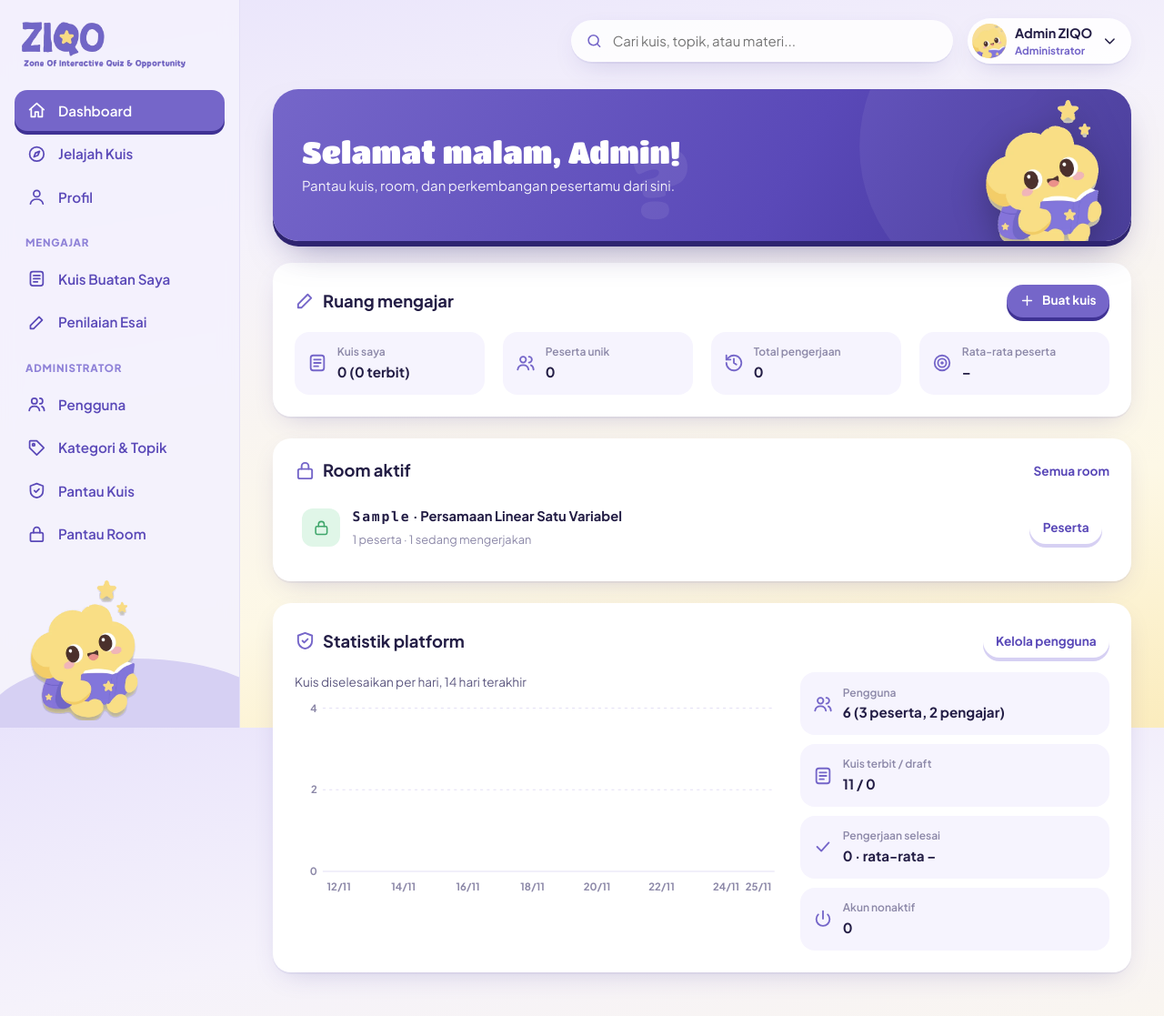
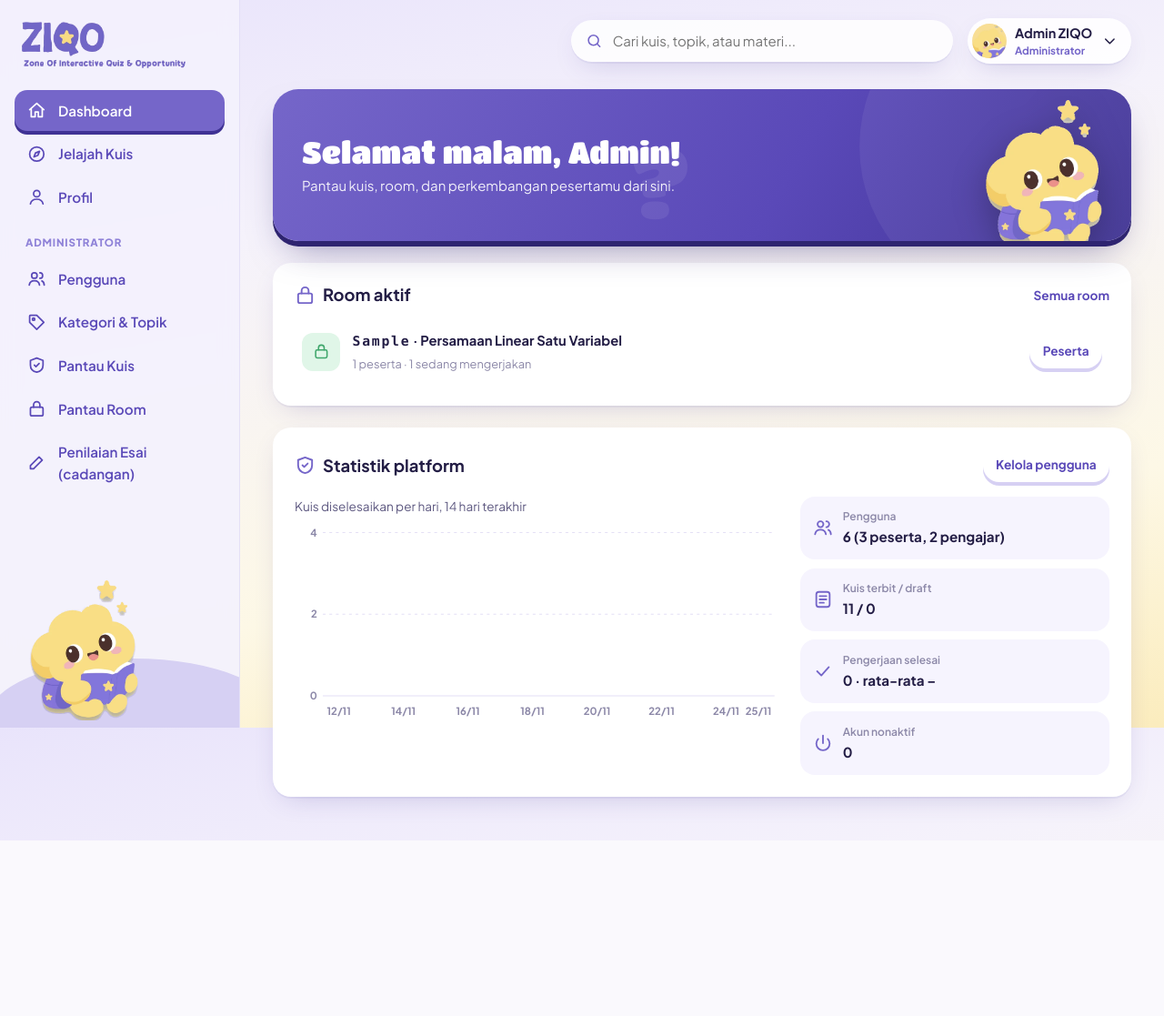
Before and after one commit to wafihafidzon/ziqo, a Laravel app: page /dashboard in a window 1280 px wide. Shown: the whole page at 91% size. After the commit the page ends 924 px from the top, so only its background shows below. Run offline with Laravel 12, Linux system fonts and the light colour scheme; a user stored in the database is signed in; data comes from the database, SQL or seed files in the repository; tables that the repository leaves empty hold one stand-in row (values such as "Sample post").

Commit message:
Make admin a supervisor only
Admins no longer have the Mengajar menu or their own quizzes: Kuis Saya and
quiz creation redirect to Pantau Kuis. Essay grading stays as a backup under
the Administrator menu, and admins keep full oversight of every teacher's
quizzes, rooms and results.

```diff
--- a/app/Http/Controllers/DashboardController.php
+++ b/app/Http/Controllers/DashboardController.php
@@ -22,7 +22,9 @@ class DashboardController extends Controller
                 'title' => 'Dashboard',
                 'menu' => 'dashboard',
                 'user' => $user,
-                'guru' => $stats->teacher($uid),
+                'mengajar' => true,
+                // Admin supervisor tidak punya kuis sendiri, jadi tanpa ringkasan "Ruang mengajar".
+                'guru' => $admin ? null : $stats->teacher($uid),
                 'esai' => $stats->pendingEssays($admin ? null : $uid, 5),
                 'roomAktif' => $rooms->overview($admin ? null : $uid, ['status' => 'buka'], 5),
             ];
--- a/app/Http/Controllers/Pengajar/GradingController.php
+++ b/app/Http/Controllers/Pengajar/GradingController.php
@@ -36,7 +36,7 @@ class GradingController extends Controller
         $user = $this->user();
         return view('pengajar.penilaian', [
             'title' => 'Penilaian Esai',
-            'menu' => 'penilaian',
+            'menu' => $user->hasRole('admin') ? 'admin-esai' : 'penilaian',
             'rows' => $stats->pendingEssays($user->hasRole('admin') ? null : $user->id, 100),
         ]);
     }
@@ -47,7 +47,7 @@ class GradingController extends Controller
         $peserta = $attempt->user;
         return view('pengajar.nilai', [
             'title' => 'Penilaian: ' . $peserta['nama'],
-            'menu' => 'penilaian',
+            'menu' => $this->user()->hasRole('admin') ? 'admin-esai' : 'penilaian',
             'quiz' => $quiz,
             'a' => $attempt,
             'peserta' => $peserta,
--- a/app/helpers.php
+++ b/app/helpers.php
@@ -71,6 +71,12 @@ function salam(): string
 {
     $j = (int) date('G');
     return $j < 11 ? 'Selamat pagi' : ($j < 15 ? 'Selamat siang' : ($j < 18 ? 'Selamat sore' : 'Selamat malam'));
+}
+
+/** Induk halaman kelola kuis: admin kembali ke Pantau Kuis, pengajar ke Kuis Saya. */
+function kuis_induk(): array
+{
+    return auth()->user()?->hasRole('admin') ? ['Pantau kuis', route('admin.kuis')] : ['Kuis saya', route('pengajar.kuis')];
 }
 
 function avatar_url($user): string
--- a/resources/views/dashboard.blade.php
+++ b/resources/views/dashboard.blade.php
@@ -3,7 +3,7 @@
 @section('konten')
 @php
 $namaDepan = explode(' ', trim($user['nama']))[0];
-$mengajar = isset($guru);
+$mengajar = $mengajar ?? false;
 if (!$mengajar) {
     $adaData = (int) $stat['total'] > 0;
     $totalJawab = (int) $stat['benar'] + (int) $stat['salah'];
@@ -50,8 +50,13 @@ if (!$mengajar) {
     <div class="info">{!! icon('riwayat') !!}<div><small>Total pengerjaan</small><b>{!! (int) $guru['percobaan'] !!}</b></div></div>
     <div class="info">{!! icon('target') !!}<div><small>Rata-rata peserta</small><b>{!! $guru['rata'] !== null ? angka($guru['rata'], 1) : '–' !!}</b></div></div>
   </div>
-  @if ($esai->isNotEmpty())
-    <h3 class="mt-2" style="font-size:1rem">{!! count($esai) !!} pengerjaan menunggu penilaian esai</h3>
+</section>
+@endif
+
+@if ($mengajar && $esai->isNotEmpty())
+<section class="kartu mt-2">
+  <div class="kartu-judul"><h2>{!! icon('pena') !!} {!! count($esai) !!} pengerjaan menunggu penilaian esai</h2><a href="{{ route('pengajar.penilaian') }}" class="kecil tebal">Semua</a></div>
+  @if (isset($platform))<p class="muted">Penilaian biasanya dilakukan pengajar pembuat kuis. Nilai di sini hanya sebagai cadangan.</p>@endif
     <ul class="aktivitas">
       @foreach ($esai as $a)
         <li class="w-kuning"><span class="bulat">{!! icon('pena') !!}</span>
@@ -59,9 +64,10 @@ if (!$mengajar) {
           <a class="btn btn-kecil btn-kuning" href="{{ route('pengajar.nilai', $a['id']) }}">Nilai</a></li>
       @endforeach
     </ul>
-  @endif
 </section>
+@endif
 
+@if ($mengajar)
 <section class="kartu mt-2">
   <div class="kartu-judul"><h2>{!! icon('kunci') !!} Room aktif</h2><a href="{{ route('pengajar.rooms') }}" class="kecil tebal">Semua room</a></div>
   @if ($roomAktif->isNotEmpty())
@@ -74,7 +80,7 @@ if (!$mengajar) {
       @endforeach
     </ul>
   @else
-    <p class="muted mb-0">Tidak ada room yang sedang dibuka. Buat room dari menu <a href="{{ route('pengajar.kuis') }}">Kuis Saya</a>.</p>
+    <p class="muted mb-0">Tidak ada room yang sedang dibuka. Buat room dari menu <a href="{{ kuis_induk()[1] }}">{{ isset($platform) ? 'Pantau Kuis' : 'Kuis Saya' }}</a>.</p>
   @endif
 </section>
 @endif
--- a/resources/views/layouts/app.blade.php
+++ b/resources/views/layouts/app.blade.php
@@ -17,11 +17,15 @@ $nav = [
 ];
 if ($guru) {
     $esaiMenunggu = min(99, app(\App\Services\StatsService::class)->pendingEssayCount($admin ? null : $u->id));
-    $nav[] = ['Mengajar', array_filter([
-        ['kuis-saya', route('pengajar.kuis'), $admin ? 'Kuis Buatan Saya' : 'Kuis Saya', 'quiz'],
-        $admin ? null : ['room-pantau', route('pengajar.rooms'), 'Room Saya', 'kunci'],
+}
+// Admin hanya supervisor: tidak punya menu Mengajar; halaman kelola kuis milik pengajar disorot sebagai Pantau Kuis.
+if ($admin && $menu === 'kuis-saya') $menu = 'admin-kuis';
+if ($guru && !$admin) {
+    $nav[] = ['Mengajar', [
+        ['kuis-saya', route('pengajar.kuis'), 'Kuis Saya', 'quiz'],
+        ['room-pantau', route('pengajar.rooms'), 'Room Saya', 'kunci'],
         ['penilaian', route('pengajar.penilaian'), 'Penilaian Esai', 'pena', $esaiMenunggu],
-    ])];
+    ]];
 }
 if ($admin) {
     $nav[] = ['Administrator', [
@@ -29,6 +33,7 @@ if ($admin) {
         ['admin-kategori', route('admin.kategori'), 'Kategori & Topik', 'kategori'],
         ['admin-kuis', route('admin.kuis'), 'Pantau Kuis', 'perisai'],
         ['room-pantau', route('pengajar.rooms'), 'Pantau Room', 'kunci'],
+        ['admin-esai', route('pengajar.penilaian'), 'Penilaian Esai (cadangan)', 'pena', $esaiMenunggu],
     ]];
 }
 @endphp
--- a/resources/views/pengajar/hasil.blade.php
+++ b/resources/views/pengajar/hasil.blade.php
@@ -1,7 +1,7 @@
 @extends('layouts.app')
 
 @section('konten')
-<div class="remah"><a href="{{ route('pengajar.kuis') }}">Kuis saya</a> {!! icon('chevron') !!} <span>{{ $quiz['judul'] }}</span></div>
+<div class="remah"><a href="{{ kuis_induk()[1] }}">{{ kuis_induk()[0] }}</a> {!! icon('chevron') !!} <span>{{ $quiz['judul'] }}</span></div>
 <div class="kepala-halaman">
   <div><h1>Hasil peserta</h1><p>{{ $quiz['judul'] }} · {{ $quiz['kategori'] }}</p></div>
   <a class="btn btn-putih" href="{{ route('pengajar.soal', $quiz['id']) }}">{!! icon('soal') !!} Kelola soal</a>
--- a/resources/views/pengajar/kuis-form.blade.php
+++ b/resources/views/pengajar/kuis-form.blade.php
@@ -2,7 +2,7 @@
 
 @section('konten')
 @php $g = fn($k, $d = '') => (string) ($v[$k] ?? $d); @endphp
-<div class="remah"><a href="{{ route('pengajar.kuis') }}">Kuis saya</a> {!! icon('chevron') !!} <span>{!! $quiz ? e($quiz['judul']) : 'Kuis baru' !!}</span></div>
+<div class="remah"><a href="{{ kuis_induk()[1] }}">{{ kuis_induk()[0] }}</a> {!! icon('chevron') !!} <span>{!! $quiz ? e($quiz['judul']) : 'Kuis baru' !!}</span></div>
 <div class="kepala-halaman"><div><h1>{!! $quiz ? 'Edit pengaturan kuis' : 'Buat kuis baru' !!}</h1><p>{!! $quiz ? 'Perubahan berlaku untuk pengerjaan berikutnya.' : 'Kuis baru disimpan sebagai draft sampai kamu menerbitkannya.' !!}</p></div></div>
 
 <form method="post" class="grid grid-sidebar" data-validasi>
@@ -80,7 +80,7 @@
     </section>
     <div class="aksi-form">
       <button class="btn btn-besar" type="submit">{!! icon('cek') !!} {!! $quiz ? 'Simpan' : 'Buat & tambah soal' !!}</button>
-      <a class="btn btn-teks" href="{{ $quiz ? route('pengajar.soal', $quiz['id']) : route('pengajar.kuis') }}">Batal</a>
+      <a class="btn btn-teks" href="{{ $quiz ? route('pengajar.soal', $quiz['id']) : kuis_induk()[1] }}">Batal</a>
     </div>
   </aside>
 </form>
--- a/resources/views/pengajar/penilaian.blade.php
+++ b/resources/views/pengajar/penilaian.blade.php
@@ -1,7 +1,7 @@
 @extends('layouts.app')
 
 @section('konten')
-<div class="kepala-halaman"><div><h1>Penilaian esai</h1><p>Pengerjaan berisi soal esai yang belum dinilai, diurutkan dari yang paling lama menunggu.</p></div></div>
+<div class="kepala-halaman"><div><h1>Penilaian esai</h1><p>Pengerjaan berisi soal esai yang belum dinilai, diurutkan dari yang paling lama menunggu.@if (auth()->user()->hasRole('admin')) Sebagai administrator, kamu menilai hanya sebagai cadangan bila pengajar pembuat kuis berhalangan.@endif</p></div></div>
 <section class="kartu">
   @if (count($rows))
     <ul class="aktivitas">
--- a/resources/views/pengajar/room.blade.php
+++ b/resources/views/pengajar/room.blade.php
@@ -2,7 +2,7 @@
 
 @section('konten')
 @php $gayaKode = 'font-family:ui-monospace,SFMono-Regular,Menlo,monospace;letter-spacing:.12em'; @endphp
-<div class="remah"><a href="{{ route('pengajar.kuis') }}">Kuis saya</a> {!! icon('chevron') !!} <span>{{ $quiz['judul'] }}</span></div>
+<div class="remah"><a href="{{ kuis_induk()[1] }}">{{ kuis_induk()[0] }}</a> {!! icon('chevron') !!} <span>{{ $quiz['judul'] }}</span></div>
 <div class="kepala-halaman">
   <div><h1>Room kuis</h1><p>Buat sesi dengan kode akses agar peserta di kelasmu masuk ke kuis yang sama.</p></div>
   <form method="post">
--- a/resources/views/pengajar/rooms.blade.php
+++ b/resources/views/pengajar/rooms.blade.php
@@ -5,7 +5,7 @@
 <div class="kepala-halaman">
   <div>
     <h1>{{ $admin ? 'Pantau room' : 'Room saya' }}</h1>
-    <p>{{ $admin ? 'Seluruh room dari semua pengajar.' : 'Semua room dari kuis buatanmu.' }} Ada <b>{!! (int) $aktif !!}</b> room yang sedang dibuka. Buat room baru dari menu <a href="{{ route('pengajar.kuis') }}">{{ $admin ? 'Kuis Buatan Saya' : 'Kuis Saya' }}</a>.</p>
+    <p>{{ $admin ? 'Seluruh room dari semua pengajar.' : 'Semua room dari kuis buatanmu.' }} Ada <b>{!! (int) $aktif !!}</b> room yang sedang dibuka. Buat room baru dari menu <a href="{{ kuis_induk()[1] }}">{{ $admin ? 'Pantau Kuis' : 'Kuis Saya' }}</a>.</p>
   </div>
 </div>
 
--- a/resources/views/pengajar/soal-form.blade.php
+++ b/resources/views/pengajar/soal-form.blade.php
@@ -8,7 +8,7 @@ $kunci = $v['kunci'] ?? ($tipe === 'pg' ? '' : []);
 $jawaban = array_values((array) ($v['jawaban'] ?? ['']));
 if (!$jawaban) $jawaban = [''];
 @endphp
-<div class="remah"><a href="{{ route('pengajar.kuis') }}">Kuis saya</a> {!! icon('chevron') !!} <a href="{{ route('pengajar.soal', $quiz['id']) }}">{{ $quiz['judul'] }}</a> {!! icon('chevron') !!} <span>{!! $soal ? 'Edit soal' : 'Soal baru' !!}</span></div>
+<div class="remah"><a href="{{ kuis_induk()[1] }}">{{ kuis_induk()[0] }}</a> {!! icon('chevron') !!} <a href="{{ route('pengajar.soal', $quiz['id']) }}">{{ $quiz['judul'] }}</a> {!! icon('chevron') !!} <span>{!! $soal ? 'Edit soal' : 'Soal baru' !!}</span></div>
 <div class="kepala-halaman"><div><h1>{!! $soal ? 'Edit soal' : 'Tambah soal' !!}</h1><p>Jenis: <b>{{ TIPE_SOAL[$tipe] }}</b></p></div></div>
 
 @if ($errors)<div class="alert alert-error" role="alert">{!! icon('peringatan') !!}<span>Periksa kembali: {{ implode(' ', $errors) }}</span></div>@endif
--- a/resources/views/pengajar/soal.blade.php
+++ b/resources/views/pengajar/soal.blade.php
@@ -2,7 +2,7 @@
 
 @section('konten')
 @php $totalPoin = $soal->sum('poin'); @endphp
-<div class="remah"><a href="{{ route('pengajar.kuis') }}">Kuis saya</a> {!! icon('chevron') !!} <span>{{ $quiz['judul'] }}</span></div>
+<div class="remah"><a href="{{ kuis_induk()[1] }}">{{ kuis_induk()[0] }}</a> {!! icon('chevron') !!} <span>{{ $quiz['judul'] }}</span></div>
 <div class="kepala-halaman">
   <div>
     <h1>{{ $quiz['judul'] }}</h1>
```
Also changed, not shown: app/Http/Controllers/Pengajar/QuizController.php (+7 -0 lines), tests/Feature/RoomTest.php (+25 -1 lines).
